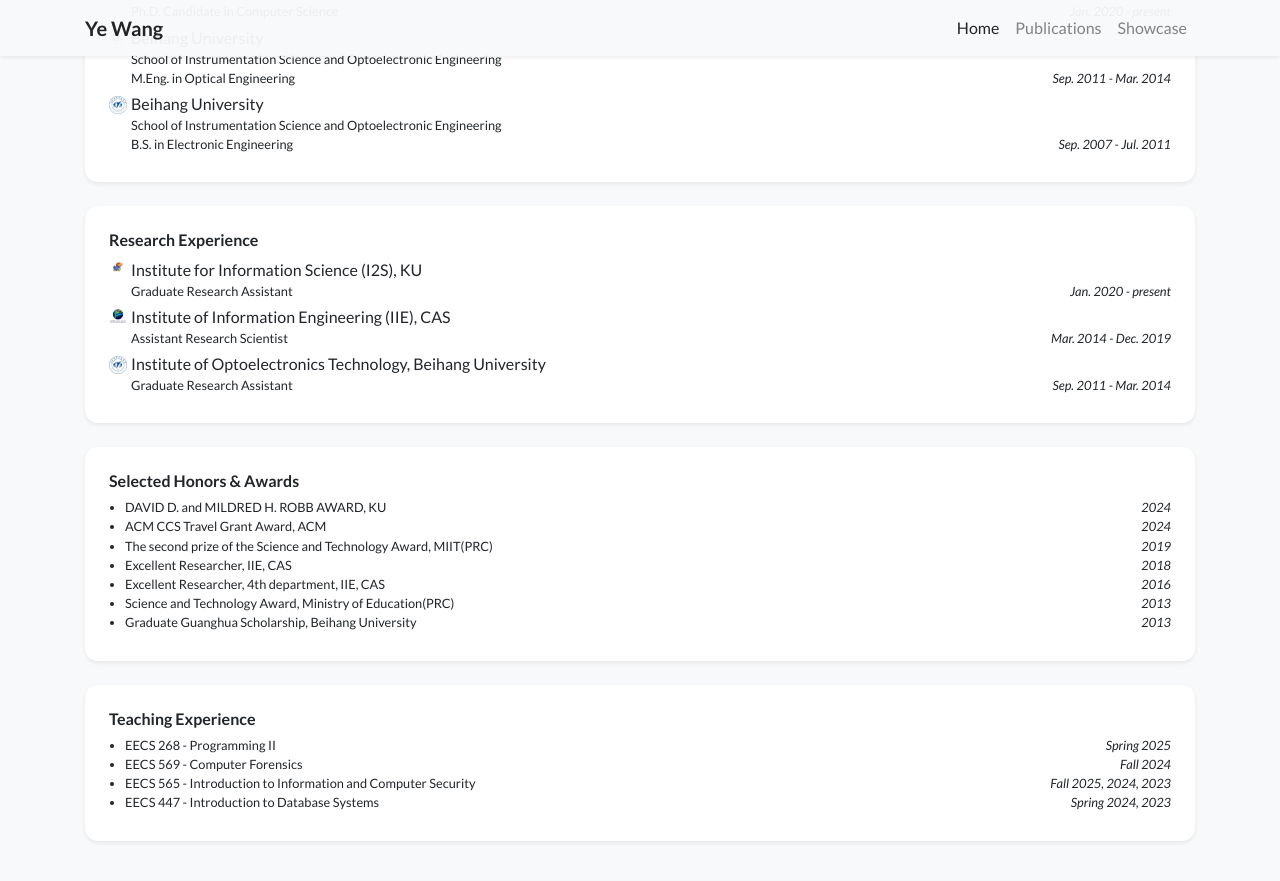
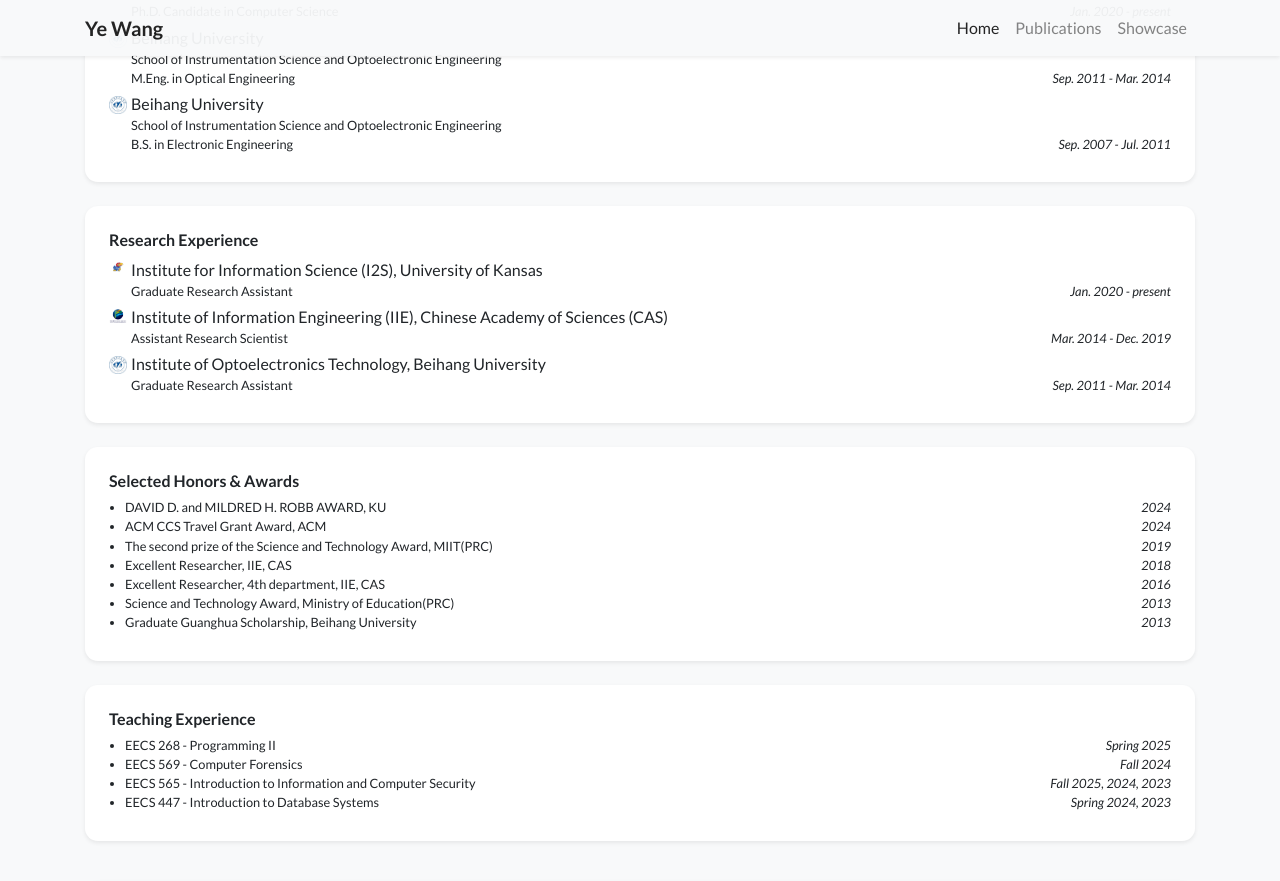
Before and after one commit to yeah61/yeah61.github.io, a Jekyll site: the page built from index.html, in a window 1280 px wide and 900 px high, scrolled down 809 px. Shown: the top 881 px of the window. Built offline with Jekyll 4.4.1, drawn with Linux system fonts in a browser that asks for light colours; nearby versions of some CDN libraries; a style sheet for code colours, icons or effects is not loaded.

Commit message:
Update profile.yml

```diff
--- a/_data/profile.yml
+++ b/_data/profile.yml
@@ -60,11 +60,11 @@
   date: Sep. 2007 - Jul. 2011
 
 experience:
-- name: Institute for Information Science (I2S), KU
+- name: Institute for Information Science (I2S), University of Kansas
   logo: /assets/images/badges/KUMarks_Jayhawk.png
   position: Graduate Research Assistant
   date: Jan. 2020 - present
-- name: Institute of Information Engineering (IIE), CAS
+- name: Institute of Information Engineering (IIE), Chinese Academy of Sciences (CAS)
   logo: /assets/images/badges/iie.png
   position: Assistant Research Scientist
   date: Mar. 2014 - Dec. 2019
```
